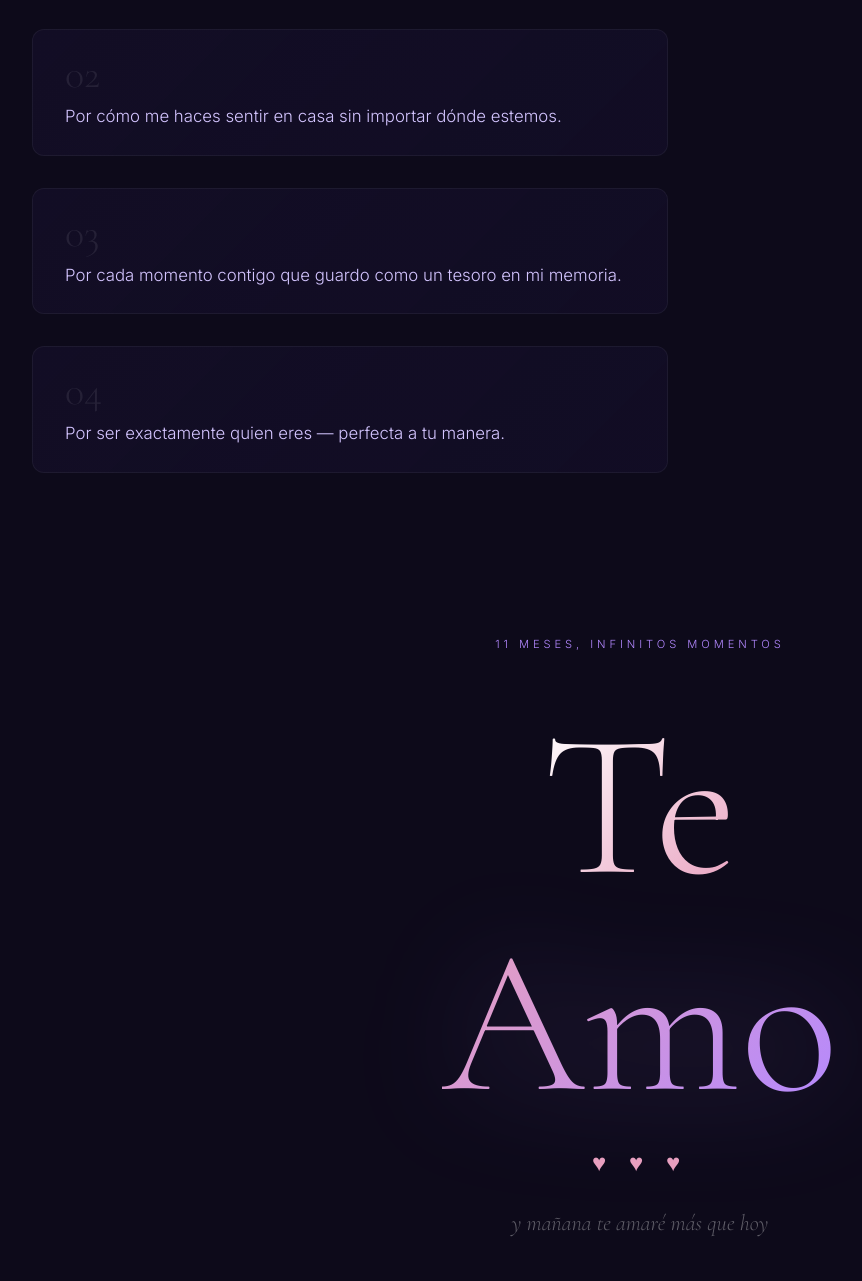
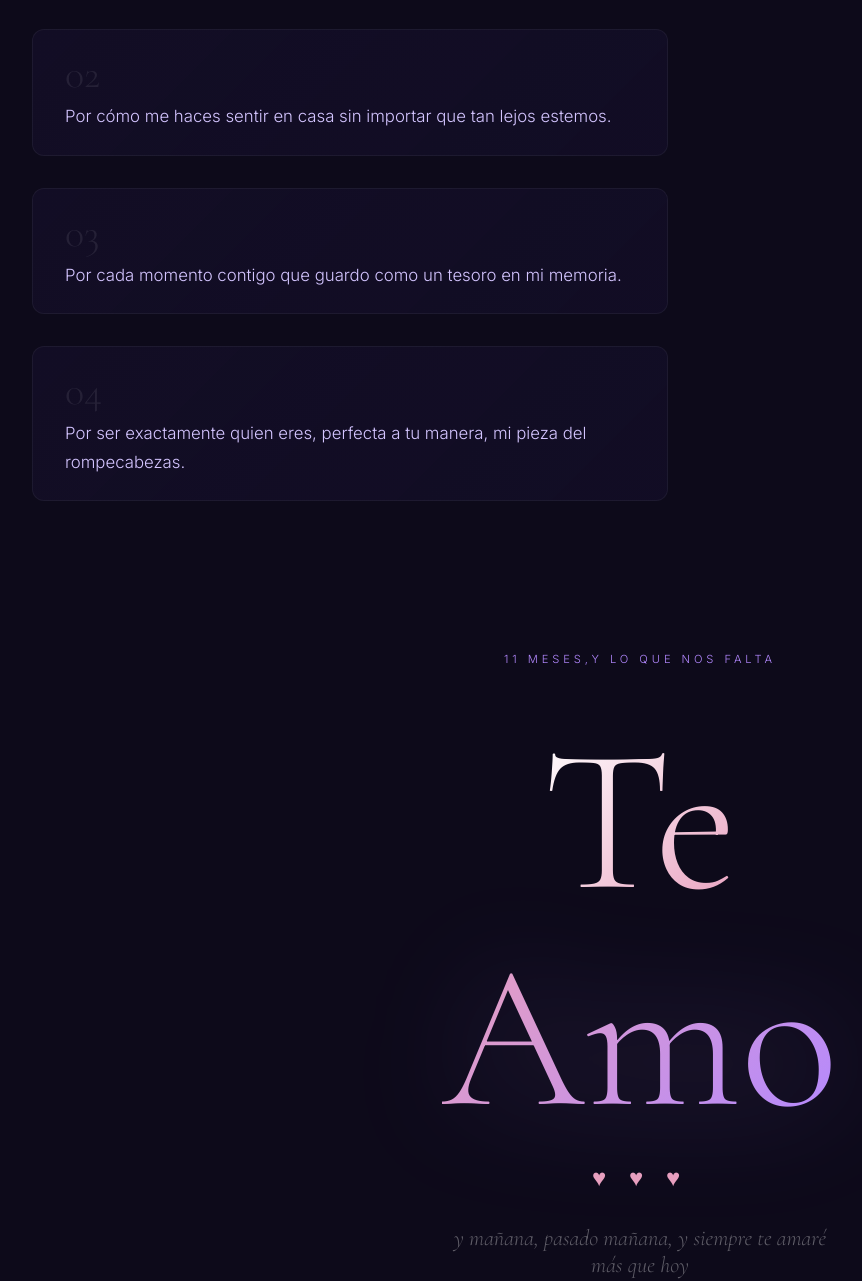
Before and after one commit to AndresDAVM/11-MESES, a plain HTML site: page index.html in a window 1280 px wide. Shown: the part 2716-3997 px from the top of the page, without its empty margins (0-862 px from the left). Drawn offline with nearby package versions, Linux system fonts and the light colour scheme.

Commit message:
Update text content in index.html for clarity

```diff
--- a/index.html
+++ b/index.html
@@ -437,7 +437,7 @@
     </div>
     <div class="reason-item" style="transition-delay: 0.2s">
       <p class="reason-number">02</p>
-      <p class="reason-text">Por cómo me haces sentir en casa sin importar dónde estemos.</p>
+      <p class="reason-text">Por cómo me haces sentir en casa sin importar que tan lejos estemos.</p>
     </div>
     <div class="reason-item" style="transition-delay: 0.4s">
       <p class="reason-number">03</p>
@@ -445,18 +445,18 @@
     </div>
     <div class="reason-item" style="transition-delay: 0.6s">
       <p class="reason-number">04</p>
-      <p class="reason-text">Por ser exactamente quien eres — perfecta a tu manera.</p>
+      <p class="reason-text">Por ser exactamente quien eres, perfecta a tu manera, mi pieza del rompecabezas.</p>
     </div>
   </div>
 </section>
 
 <!-- FINAL -->
 <section id="final">
-  <div class="section-tag visible" style="opacity:0; transition: opacity 1s ease;">11 meses, infinitos momentos</div>
+  <div class="section-tag visible" style="opacity:0; transition: opacity 1s ease;">11 meses,y lo que nos falta</div>
   <div class="final-te">Te</div>
   <div class="final-amo">Amo</div>
   <div class="final-hearts">♥ ♥ ♥</div>
-  <p class="final-note">y mañana te amaré más que hoy</p>
+  <p class="final-note">y mañana, pasado mañana, y siempre te amaré más que hoy</p>
 </section>
 
 <script>
```
